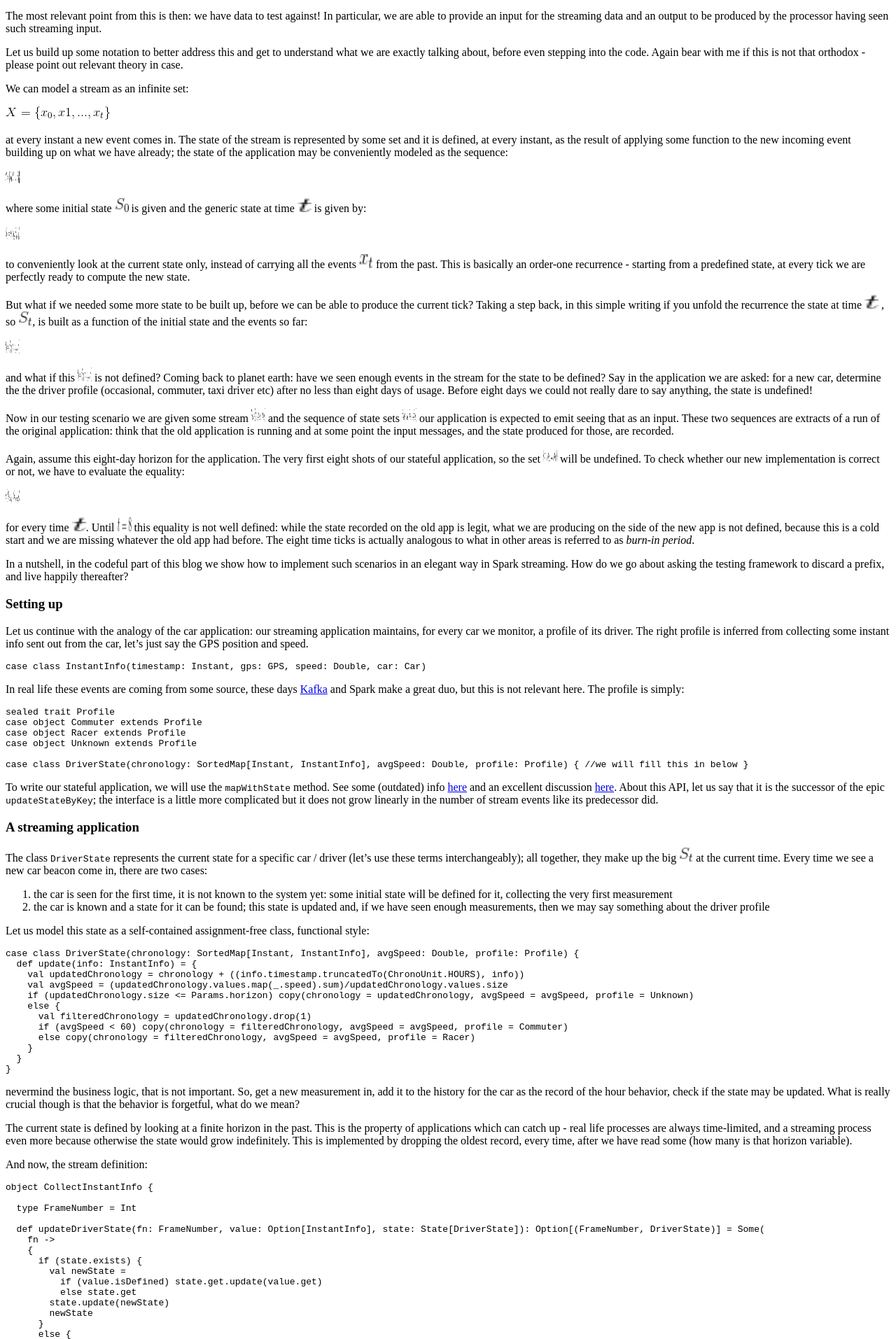
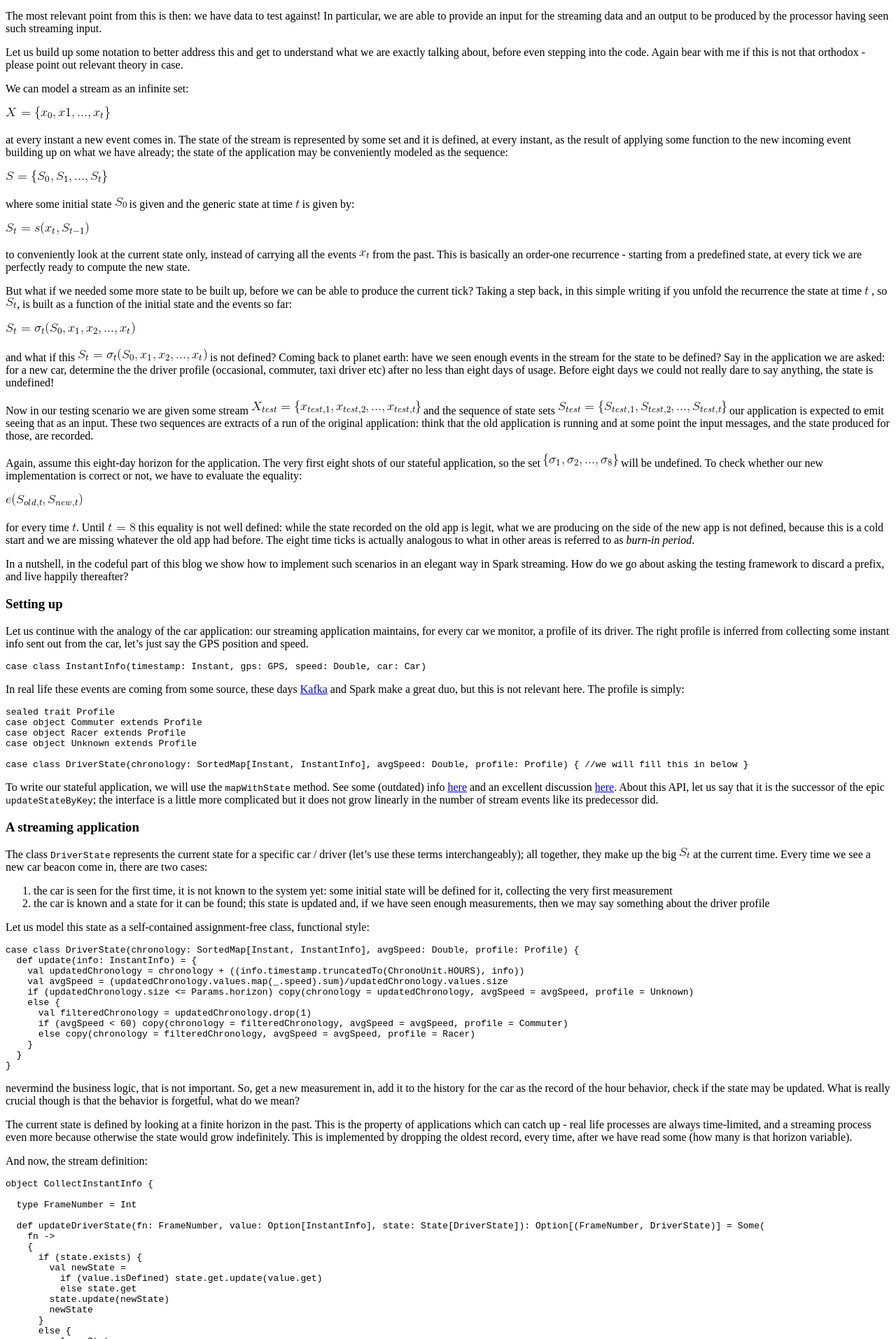
Before and after one commit to rvvincelli/rvvincelli.github.io, a Jekyll site: the page built from _posts/2018-1-4-statestreamtest.md, in a window 1280 px wide. Shown: the part 828-2741 px from the top of the page at 70% size. Built offline with Jekyll 4.4.1, drawn with Linux system fonts in a browser that asks for light colours; nearby versions of some CDN libraries; comment, search, counter and statistics services are not loaded.

Commit message:
burningstreams

````diff
--- a/_posts/2018-1-4-statestreamtest.md
+++ b/_posts/2018-1-4-statestreamtest.md
@@ -34,27 +34,27 @@ We can model a stream as an infinite set:
 
 at every instant a new event comes in. The state of the stream is represented by some set and it is defined, at every instant, as the result of applying some function to the new incoming event building up on what we have already; the state of the application may be conveniently modeled as the sequence:
 
-<img src="{{ site.url }}assets/imgs/sparktest_infinitesetstate.gif?raw=true" width="20" height="20" />
+<img src="{{ site.url }}assets/imgs/sparktest_infinitesetstate.gif?raw=true"/>
 
-where some initial state <img src="{{ site.url }}assets/imgs/sparktest_szero.gif?raw=true" width="20" height="20" /> is given and the generic state at time <img src="{{ site.url }}assets/imgs/sparktest_t.gif?raw=true" width="20" height="20" /> is given by:
+where some initial state <img src="{{ site.url }}assets/imgs/sparktest_szero.gif?raw=true"/> is given and the generic state at time <img src="{{ site.url }}assets/imgs/sparktest_t.gif?raw=true"/> is given by:
 
-<img src="{{ site.url }}assets/imgs/sparktest_staterec.gif?raw=true" width="20" height="20" />
+<img src="{{ site.url }}assets/imgs/sparktest_staterec.gif?raw=true"/>
 
-to conveniently look at the current state only, instead of carrying all the events <img src="{{ site.url }}assets/imgs/sparktest_xt.gif?raw=true" width="20" height="20" /> from the past. This is basically an order-one recurrence - starting from a predefined state, at every tick we are perfectly ready to compute the new state.
+to conveniently look at the current state only, instead of carrying all the events <img src="{{ site.url }}assets/imgs/sparktest_xt.gif?raw=true"/> from the past. This is basically an order-one recurrence - starting from a predefined state, at every tick we are perfectly ready to compute the new state.
 
-But what if we needed some more state to be built up, before we can be able to produce the current tick? Taking a step back, in this simple writing if you unfold the recurrence the state at time <img src="{{ site.url }}assets/imgs/sparktest_t.gif?raw=true" width="20" height="20" /> , so <img src="{{ site.url }}assets/imgs/sparktest_st.gif?raw=true" width="20" height="20" />, is built as a function of the initial state and the events so far:
+But what if we needed some more state to be built up, before we can be able to produce the current tick? Taking a step back, in this simple writing if you unfold the recurrence the state at time <img src="{{ site.url }}assets/imgs/sparktest_t.gif?raw=true"/> , so <img src="{{ site.url }}assets/imgs/sparktest_st.gif?raw=true"/>, is built as a function of the initial state and the events so far:
 
-<img src="{{ site.url }}assets/imgs/sparktest_sigma.gif?raw=true" width="20" height="20" />
+<img src="{{ site.url }}assets/imgs/sparktest_sigma.gif?raw=true"/>
 
-and what if this <img src="{{ site.url }}assets/imgs/sparktest_sigma.gif?raw=true" width="20" height="20" /> is not defined? Coming back to planet earth: have we seen enough events in the stream for the state to be defined? Say in the application we are asked: for a new car, determine the the driver profile (occasional, commuter, taxi driver etc) after no less than eight days of usage. Before eight days we could not really dare to say anything, the state is undefined!
+and what if this <img src="{{ site.url }}assets/imgs/sparktest_sigma.gif?raw=true"/> is not defined? Coming back to planet earth: have we seen enough events in the stream for the state to be defined? Say in the application we are asked: for a new car, determine the the driver profile (occasional, commuter, taxi driver etc) after no less than eight days of usage. Before eight days we could not really dare to say anything, the state is undefined!
 
-Now in our testing scenario we are given some stream <img src="{{ site.url }}assets/imgs/sparktest_xtest.gif?raw=true" width="20" height="20" /> and the sequence of state sets <img src="{{ site.url }}assets/imgs/sparktest_stest.gif?raw=true" width="20" height="20" /> our application is expected to emit seeing that as an input. These two sequences are extracts of a run of the original application: think that the old application is running and at some point the input messages, and the state produced for those, are recorded.
+Now in our testing scenario we are given some stream <img src="{{ site.url }}assets/imgs/sparktest_xtest.gif?raw=true"/> and the sequence of state sets <img src="{{ site.url }}assets/imgs/sparktest_stest.gif?raw=true"/> our application is expected to emit seeing that as an input. These two sequences are extracts of a run of the original application: think that the old application is running and at some point the input messages, and the state produced for those, are recorded.
 
-Again, assume this eight-day horizon for the application. The very first eight shots of our stateful application, so the set <img src="{{ site.url }}assets/imgs/sparktest_sacht.gif?raw=true" width="20" height="20" /> will be undefined. To check whether our new implementation is correct or not, we have to evaluate the equality:
+Again, assume this eight-day horizon for the application. The very first eight shots of our stateful application, so the set <img src="{{ site.url }}assets/imgs/sparktest_sacht.gif?raw=true"/> will be undefined. To check whether our new implementation is correct or not, we have to evaluate the equality:
 
-<img src="{{ site.url }}assets/imgs/sparktest_sold.gif?raw=true" width="20" height="20" />
+<img src="{{ site.url }}assets/imgs/sparktest_sold.gif?raw=true"/>
 
-for every time <img src="{{ site.url }}assets/imgs/sparktest_t.gif?raw=true" width="20" height="20" />. Until <img src="{{ site.url }}assets/imgs/sparktest_totto.gif?raw=true" width="20" height="20" /> this equality is not well defined: while the state recorded on the old app is legit, what we are producing on the side of the new app is not defined, because this is a cold start and we are missing whatever the old app had before. The eight time ticks is actually analogous to what in other areas is referred to as *burn-in period*.
+for every time <img src="{{ site.url }}assets/imgs/sparktest_t.gif?raw=true"/>. Until <img src="{{ site.url }}assets/imgs/sparktest_totto.gif?raw=true"/> this equality is not well defined: while the state recorded on the old app is legit, what we are producing on the side of the new app is not defined, because this is a cold start and we are missing whatever the old app had before. The eight time ticks is actually analogous to what in other areas is referred to as *burn-in period*.
 
 In a nutshell, in the codeful part of this blog we show how to implement such scenarios in an elegant way in Spark streaming. How do we go about asking the testing framework to discard a prefix, and live happily thereafter?
 
@@ -81,7 +81,7 @@ To write our stateful application, we will use the `mapWithState` method. See so
 
 ### A streaming application
 
-The class `DriverState` represents the current state for a specific car / driver (let's use these terms interchangeably); all together, they make up the big <img src="{{ site.url }}assets/imgs/sparktest_st.gif?raw=true" width="20" height="20" /> at the current time. Every time we see a new car beacon come in, there are two cases:
+The class `DriverState` represents the current state for a specific car / driver (let's use these terms interchangeably); all together, they make up the big <img src="{{ site.url }}assets/imgs/sparktest_st.gif?raw=true"/> at the current time. Every time we see a new car beacon come in, there are two cases:
 1. the car is seen for the first time, it is not known to the system yet: some initial state will be defined for it, collecting the very first measurement
 2. the car is known and a state for it can be found; this state is updated and, if we have seen enough measurements, then we may say something about the driver profile
 
@@ -139,13 +139,13 @@ object CollectInstantInfo {
 
 }
 ```
-The `createStream` method is our entry point: it accepts the incoming stream of messages <img src="{{ site.url }}assets/imgs/sparktest_bigx.gif?raw=true" width="20" height="20" /> and creates a global state <img src="{{ site.url }}assets/imgs/sparktest_bigS.gif?raw=true" width="20" height="20" />. There are three operations:
+The `createStream` method is our entry point: it accepts the incoming stream of messages <img src="{{ site.url }}assets/imgs/sparktest_bigx.gif?raw=true"/> and creates a global state <img src="{{ site.url }}assets/imgs/sparktest_bigS.gif?raw=true"/>. There are three operations:
 
-1. define a method to update the state; this is our <img src="{{ site.url }}assets/imgs/sparktest_sigmello.gif?raw=true" width="20" height="20" /> function
+1. define a method to update the state; this is our <img src="{{ site.url }}assets/imgs/sparktest_sigmello.gif?raw=true"/> function
 2. application: compute the sigma function on the states
 3. emission: return the projection of the `S`tate on a particular car (and return this)
 
-There are many other functionalities Spark supports here, for example setting a timeout after which long-not-seen entries are discarded, choosing an initial state <img src="{{ site.url }}assets/imgs/sparktest_szero.gif?raw=true" width="20" height="20" />. Spark requires the input stream to be key-paired in order to let us define a state, a state instance is always linked to a key entry.
+There are many other functionalities Spark supports here, for example setting a timeout after which long-not-seen entries are discarded, choosing an initial state <img src="{{ site.url }}assets/imgs/sparktest_szero.gif?raw=true"/>. Spark requires the input stream to be key-paired in order to let us define a state, a state instance is always linked to a key entry.
 
 The sigma function has some noise because of the `Option`s all around, but what it does is implementing the two cases newcar vs oldcar explained above; for every encoming car in the stream, a state is created or updated.
 
@@ -154,13 +154,13 @@ We can easily create a main to drop an input and output file for us to test. Eve
 ### Are we there yet?
 
 The test suite does a few things for us:
-1. generates a number of random records for the <img src="{{ site.url }}assets/imgs/sparktest_xtest.gif?raw=true" width="20" height="20" /> stream
-2. computes a full test state <img src="{{ site.url }}assets/imgs/sparktest_soldsing.gif?raw=true" width="20" height="20" /> and serializes it
-3. defines a function <img src="{{ site.url }}assets/imgs/sparktest_sold.gif?raw=true" width="20" height="20" /> to test the performance of the "new" streamer against the data of the full test state, ideally produced by some "old" implementation
+1. generates a number of random records for the <img src="{{ site.url }}assets/imgs/sparktest_xtest.gif?raw=true"/> stream
+2. computes a full test state <img src="{{ site.url }}assets/imgs/sparktest_soldsing.gif?raw=true"/> and serializes it
+3. defines a function <img src="{{ site.url }}assets/imgs/sparktest_sold.gif?raw=true"/> to test the performance of the "new" streamer against the data of the full test state, ideally produced by some "old" implementation
 4. properly configures the testing framework
-5. executes the run with a specified burn-in, which is creating a <img src="{{ site.url }}assets/imgs/sparktest_sigma.gif?raw=true" width="20" height="20" /> and testing it with the equality
+5. executes the run with a specified burn-in, which is creating a <img src="{{ site.url }}assets/imgs/sparktest_sigma.gif?raw=true"/> and testing it with the equality
 
-If we ask our new stream processor to calculate a state from the input file, the result would be completely different from the test state, until some time ![]<img src="{{ site.url }}assets/imgs/sparktest_t.gif?raw=true" width="20" height="20" /> is hit. Before this point, an equality function ![]({{ site.url }}assets/imgs/sparktest_sold.gif?raw=true) is not defined - this is until we stay in the famous initial sequence - we have to discard this.
+If we ask our new stream processor to calculate a state from the input file, the result would be completely different from the test state, until some time ![]<img src="{{ site.url }}assets/imgs/sparktest_t.gif?raw=true"/> is hit. Before this point, an equality function ![]({{ site.url }}assets/imgs/sparktest_sold.gif?raw=true) is not defined - this is until we stay in the famous initial sequence - we have to discard this.
 
 We will have to let two streams be compared in Spark, the old and new one, arguments to the equality function. For the comparison to yield a true, which means a green test, we need to know where to cut, somehow. This cut point is where our new application has caught up so to say - it is aligned because the past state it is not presented with has no more effect, the window horizon has elapsed and we have discarded what we had to discard.
 
````
